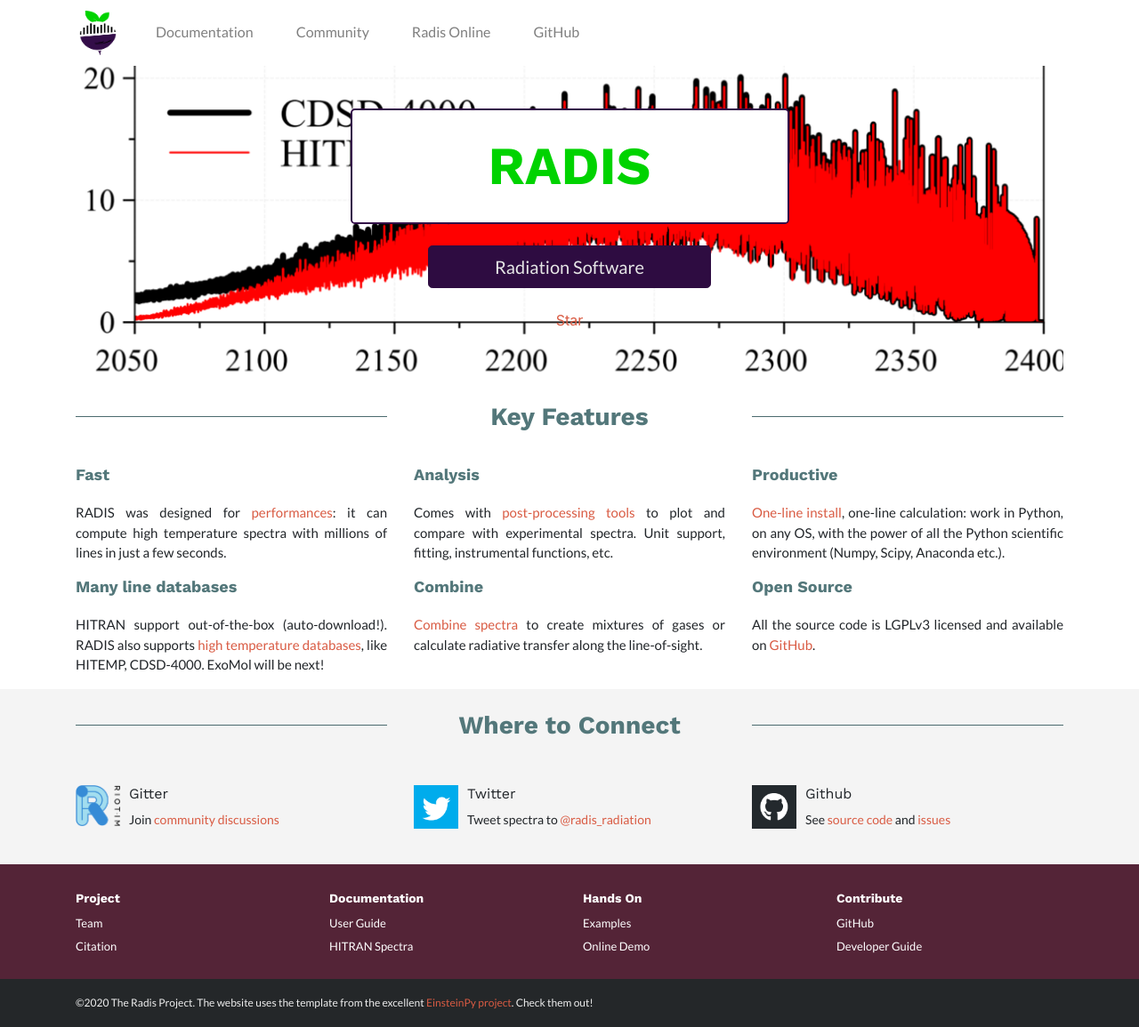
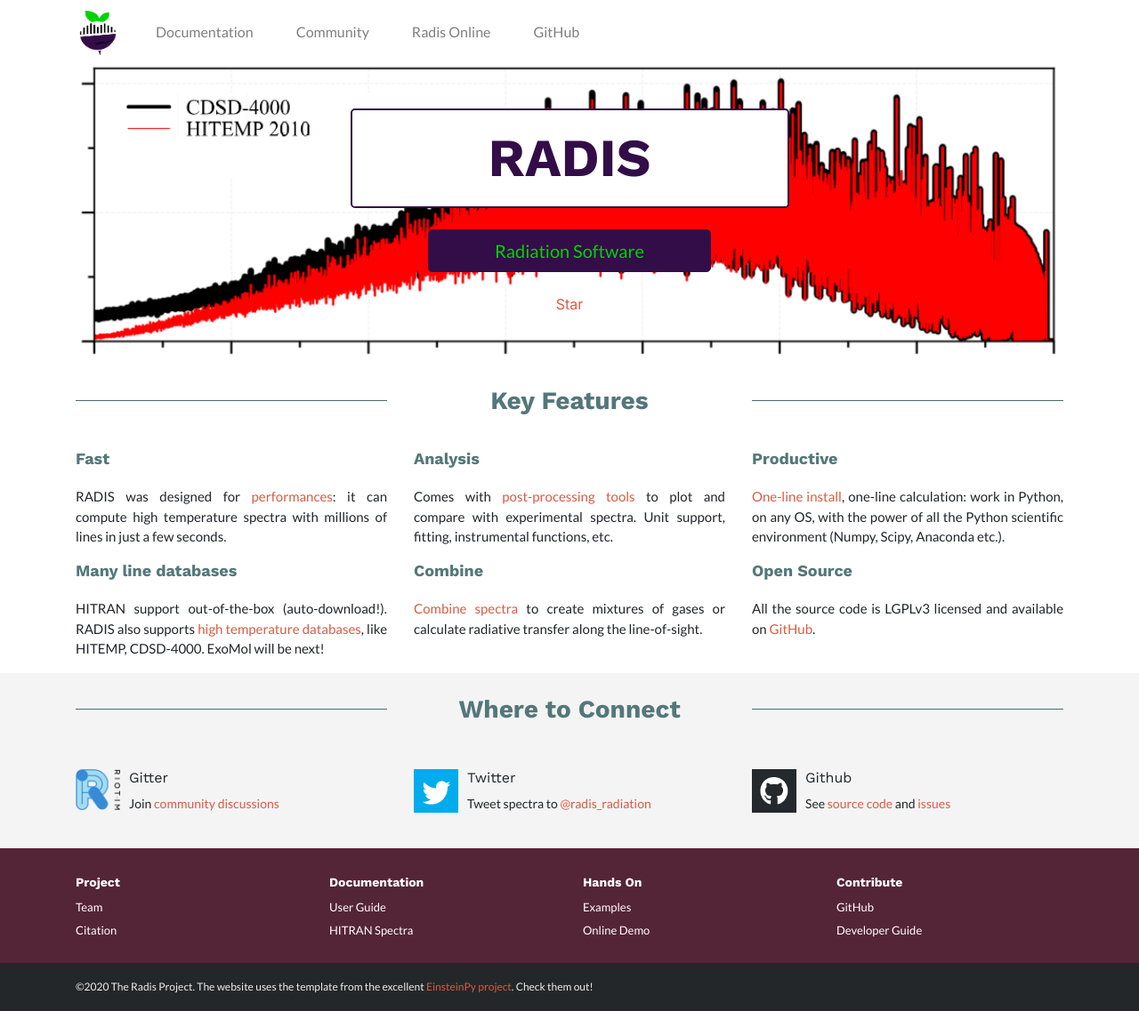
Before and after one commit to radis/radis.github.io, a Jekyll site: the page built from index.html, in a window 1280 px wide. Shown: the whole page at 89% size. Built offline with Jekyll 4.4.1, drawn with Linux system fonts in a browser that asks for light colours.

Commit message:
update bg image and alignment

```diff
--- a/css/main.sass
+++ b/css/main.sass
@@ -93,23 +93,23 @@
   font-family: "Work Sans", sans-serif
   font-weight: 900
   font-size: 60px
-  padding: 18px 28px
-  color: #00d300
+  padding: 9px 14px
+  color: #330d48
   background-color: #fff
   border-color: #330d48
   border-width: 2px
   &:hover
-    color: #330d48
+    color: #00d300
     background-color: #fff
     border-color: #330d48
     border-width: 2px
 
 .btn-primary
-  filter: brightness(90%)
+  color:#00d300
   background-color: #330d48
   border-color: #330d48
   &:hover
-    filter: brightness(100%)
+    color: #fff
     background-color: #330d48
     border-color: #330d48
 
@@ -120,7 +120,7 @@
   color: #D95B43
 
 .link
-  color: #D95B43
+  color: #00d300
 
 h1
   font-family: "Work Sans", sans-serif
```
Also changed, not shown: img/background_cdsd_hitemp.png.
